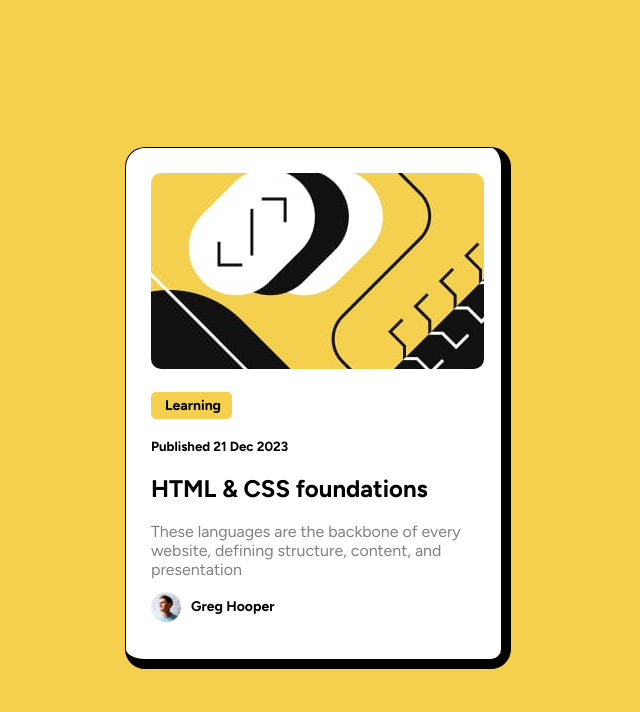
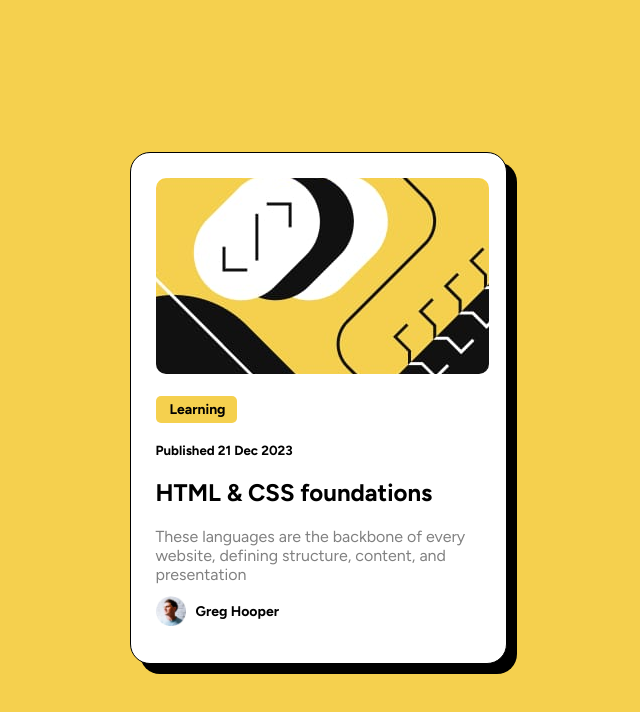
Before and after one commit to dudlves/card, a plain HTML site: page src/views/index.html in a window 1280 px wide. Shown: the whole page, without its empty margins (322-962 px from the left). Drawn offline with Linux system fonts and the light colour scheme.

Commit message:
Adicionado sombra

```diff
--- a/src/public/styles.css
+++ b/src/public/styles.css
@@ -12,8 +12,7 @@ body{
 
 #card{
     border: solid 1px;
-    border-right: solid 10px;
-    border-bottom: solid 10px;
+    box-shadow: 10px 10px 0px 0px rgba(0,0,0,1);
     padding: 25px;
     width: 325px;
     background-color: white;
```
